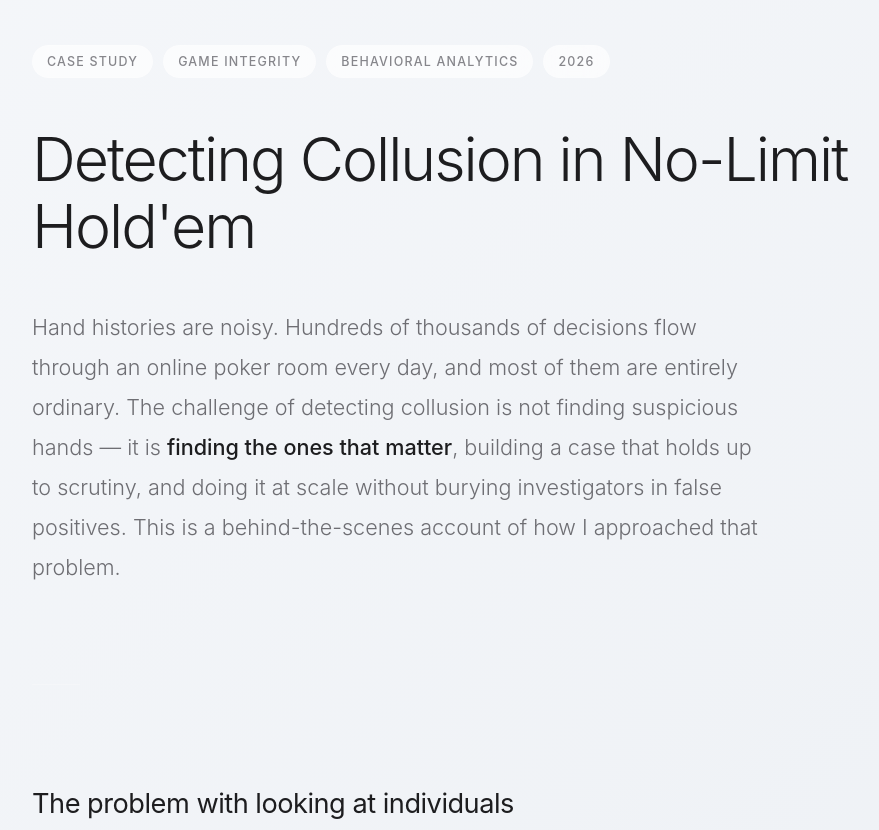
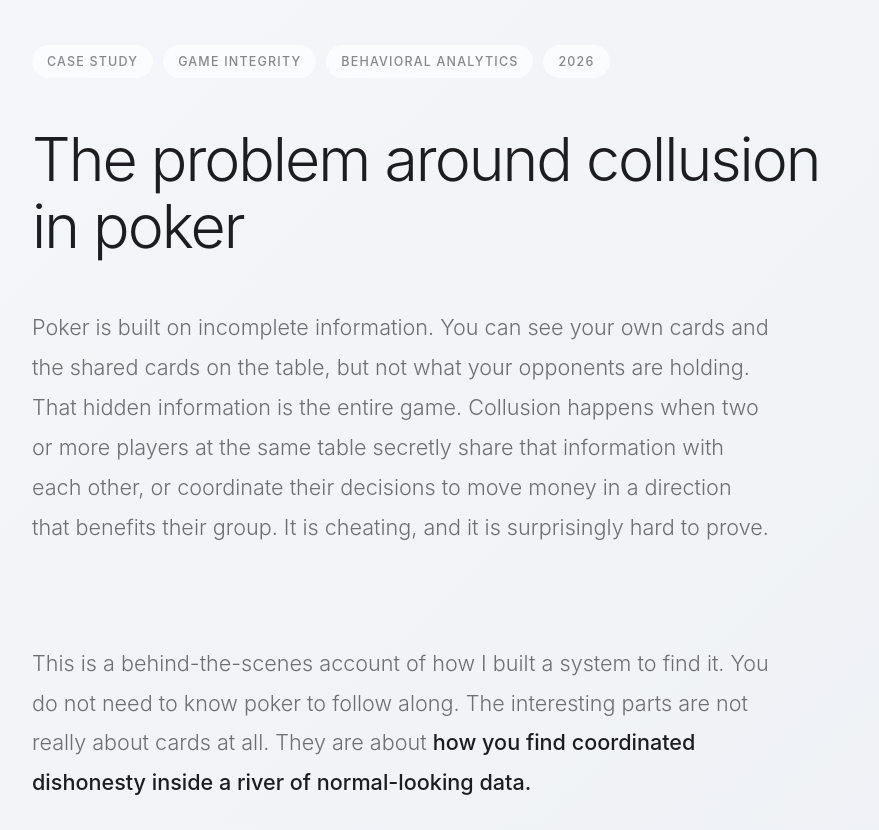
Before and after one commit to Tomchl01/portfolio, a plain HTML site: page projects/poker-collusion/index.html in a window 1280 px wide. Shown: the part 223-1053 px from the top of the page, without its empty margins (116-995 px from the left). Drawn offline with Linux system fonts and the light colour scheme.

Commit message:
Rewrite intro: accessible framing, new title, two-paragraph lede

```diff
--- a/projects/poker-collusion/index.html
+++ b/projects/poker-collusion/index.html
@@ -3,8 +3,8 @@
 <head>
   <meta charset="utf-8" />
   <meta name="viewport" content="width=device-width, initial-scale=1" />
-  <title>Detecting Poker Collusion | Tom Chévez</title>
-  <meta name="description" content="A case study on building a layered detection framework for coordinated collusion in No-Limit Hold'em: chip-flow analysis, behavioral fingerprinting, and GTO deviation scoring." />
+  <title>The Problem Around Collusion in Poker | Tom Chévez</title>
+  <meta name="description" content="A case study on building a layered detection framework for coordinated collusion in online poker. Chip-flow analysis, behavioral fingerprinting, and GTO deviation scoring explained for any audience." />
   <link rel="stylesheet" href="../../style.css" />
   <style>
     /* ── Article shell styles ── */
@@ -134,13 +134,21 @@
       <span class="meta-tag">2026</span>
     </div>
 
-    <h1 class="article-title">Detecting Collusion in No-Limit Hold'em</h1>
+    <h1 class="article-title">The problem around collusion in poker</h1>
 
     <p class="article-lede">
-      Hand histories are noisy. Hundreds of thousands of decisions flow through an online poker room every day,
-      and most of them are entirely ordinary. The challenge of detecting collusion is not finding suspicious hands —
-      it is <strong>finding the ones that matter</strong>, building a case that holds up to scrutiny, and doing it
-      at scale without burying investigators in false positives. This is a behind-the-scenes account of how I approached that problem.
+      Poker is built on incomplete information. You can see your own cards and the shared cards on the table,
+      but not what your opponents are holding. That hidden information is the entire game.
+      Collusion happens when two or more players at the same table secretly share that information with each other,
+      or coordinate their decisions to move money in a direction that benefits their group.
+      It is cheating, and it is surprisingly hard to prove.
+    </p>
+
+    <p class="article-lede">
+      This is a behind-the-scenes account of how I built a system to find it.
+      You do not need to know poker to follow along.
+      The interesting parts are not really about cards at all.
+      They are about <strong>how you find coordinated dishonesty inside a river of normal-looking data.</strong>
     </p>
 
     <div class="divider"></div>
```
